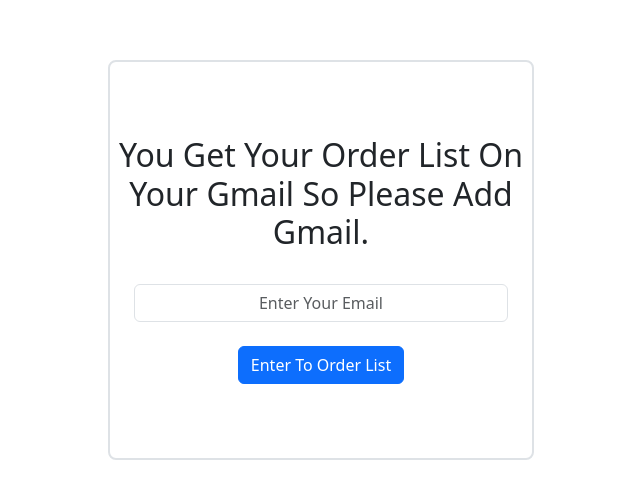
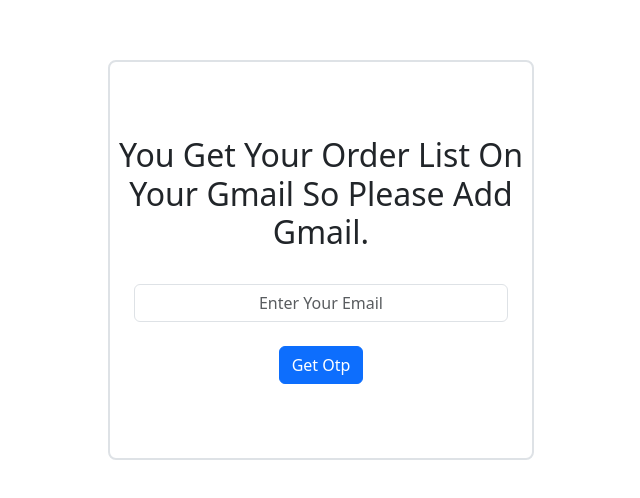
Before and after one commit to Akash-kokate17/foodmenufrontend, a React (Create React App) app: page / in a window 1280 px wide. Shown: the part 140-638 px from the top of the page, without its empty margins (319-959 px from the left). Built offline with nearby package versions, Linux system fonts and the light colour scheme.

Commit message:
get otp button text added

```diff
--- a/src/features/foodMenu/userEmail/UserEmail.js
+++ b/src/features/foodMenu/userEmail/UserEmail.js
@@ -89,7 +89,7 @@
             </div>
             <div className="text-center">
               <button className="btn btn-primary" onClick={storeGmail}>
-                Enter To Order List
+              Get Otp
               </button>
             </div>
           </div>
```
